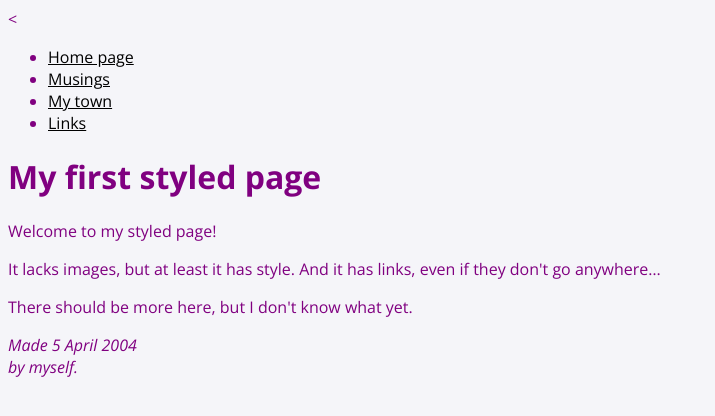
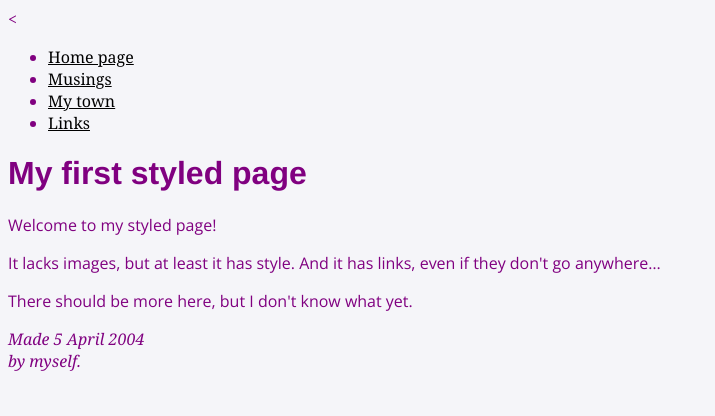
Before and after one commit to TheTriangleTrippa/Portfolio, a Jekyll site: the page built from index.html, in a window 1280 px wide. Shown: the top 416 px of the page, without its empty margins (0-715 px from the left). Built offline with Jekyll 4.4.1, drawn with Linux system fonts in a browser that asks for light colours; nearby versions of some CDN libraries.

Commit message:
Update profile.html

```diff
--- a/_includes/profile.html
+++ b/_includes/profile.html
@@ -4,8 +4,13 @@
   <title>My first styled page</title>
     <style type="text/css">
   body {
+    font-family: Georgia, "Times New Roman",
+          Times, serif;
     color: purple;
     background-color: #d8da3d }
+        h1 {
+    font-family: Helvetica, Geneva, Arial,
+          SunSans-Regular, sans-serif }
   </style>
 </head>
 
```
